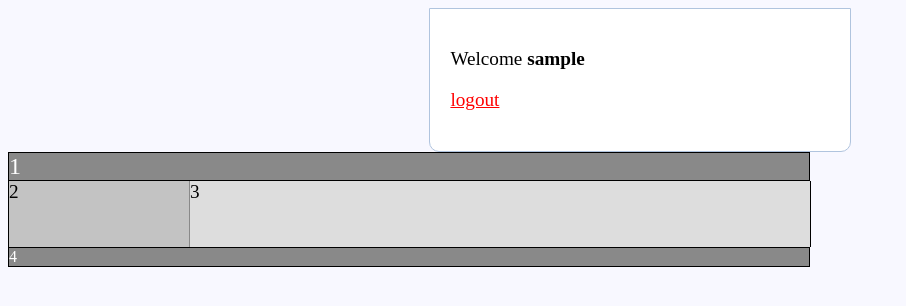
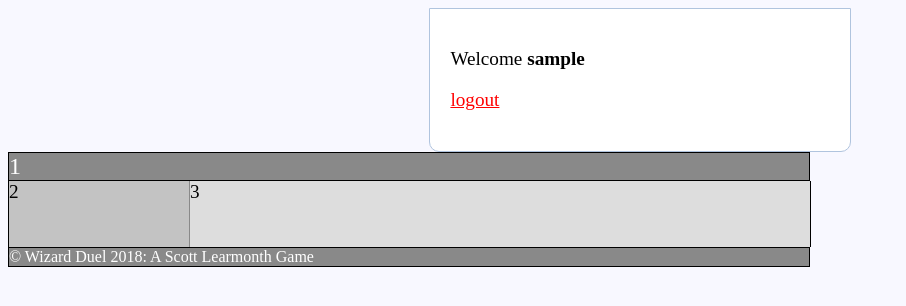
Before and after one commit to Learjet23/CM4025_Coursework, a PHP site: page / in a window 1280 px wide. Shown: the top 306 px of the page, without its empty margins (0-906 px from the left). Run offline with PHP 8.4, Linux system fonts and the light colour scheme; the visitor is signed in with stand-in values (Sample User, id 1).

```diff
--- a/index.php
+++ b/index.php
@@ -49,6 +49,6 @@ if (isset($_GET['logout'])) {
         <div id="navigation">2<br /> <br /></div>
         <div id="content">3<br /> <br /> <br /></div>
     </div>
-<div id="footer">4</div>
+<div id="footer">&copy; Wizard Duel 2018: A Scott Learmonth Game</div>
 </body>
 </html>
```
